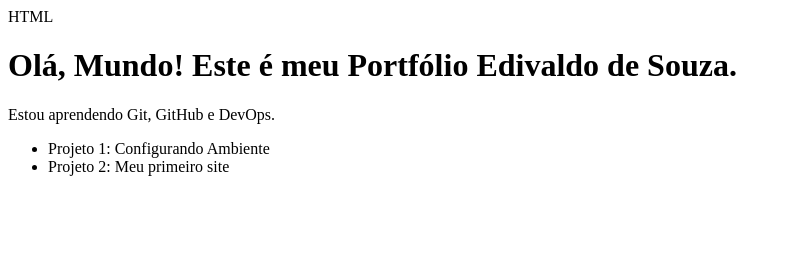
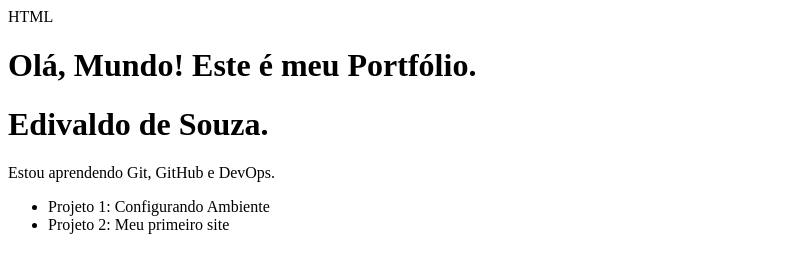
Before and after one commit to edivaldobaka-blip/portifolio, a plain HTML site: page index.html in a window 1280 px wide. Shown: the whole page, without its empty margins (0-791 px from the left). Drawn offline with Linux system fonts and the light colour scheme.

Commit message:
adicionando meu nome arquivo index.html

```diff
--- a/index.html
+++ b/index.html
@@ -6,7 +6,8 @@ HTML
  <title>Meu Portfólio DevOps</title>
 </head>
 <body>
- <h1>Olá, Mundo! Este é meu Portfólio Edivaldo de Souza.</h1>
+ <h1>Olá, Mundo! Este é meu Portfólio.</h1>
+ <h1>Edivaldo de Souza.</h1>
  <p>Estou aprendendo Git, GitHub e DevOps.</p>
  <ul>
  <li>Projeto 1: Configurando Ambiente</li>
```
